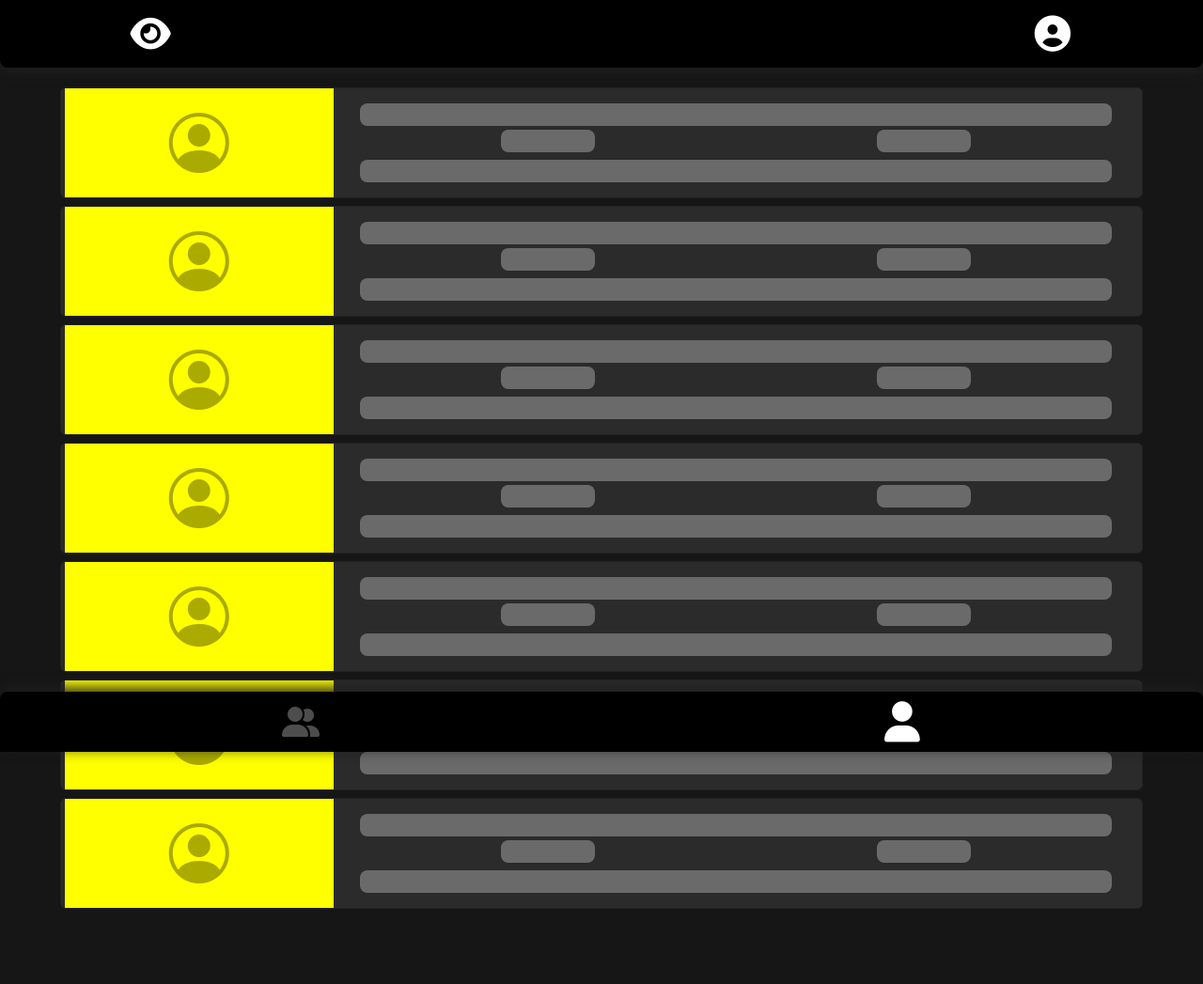
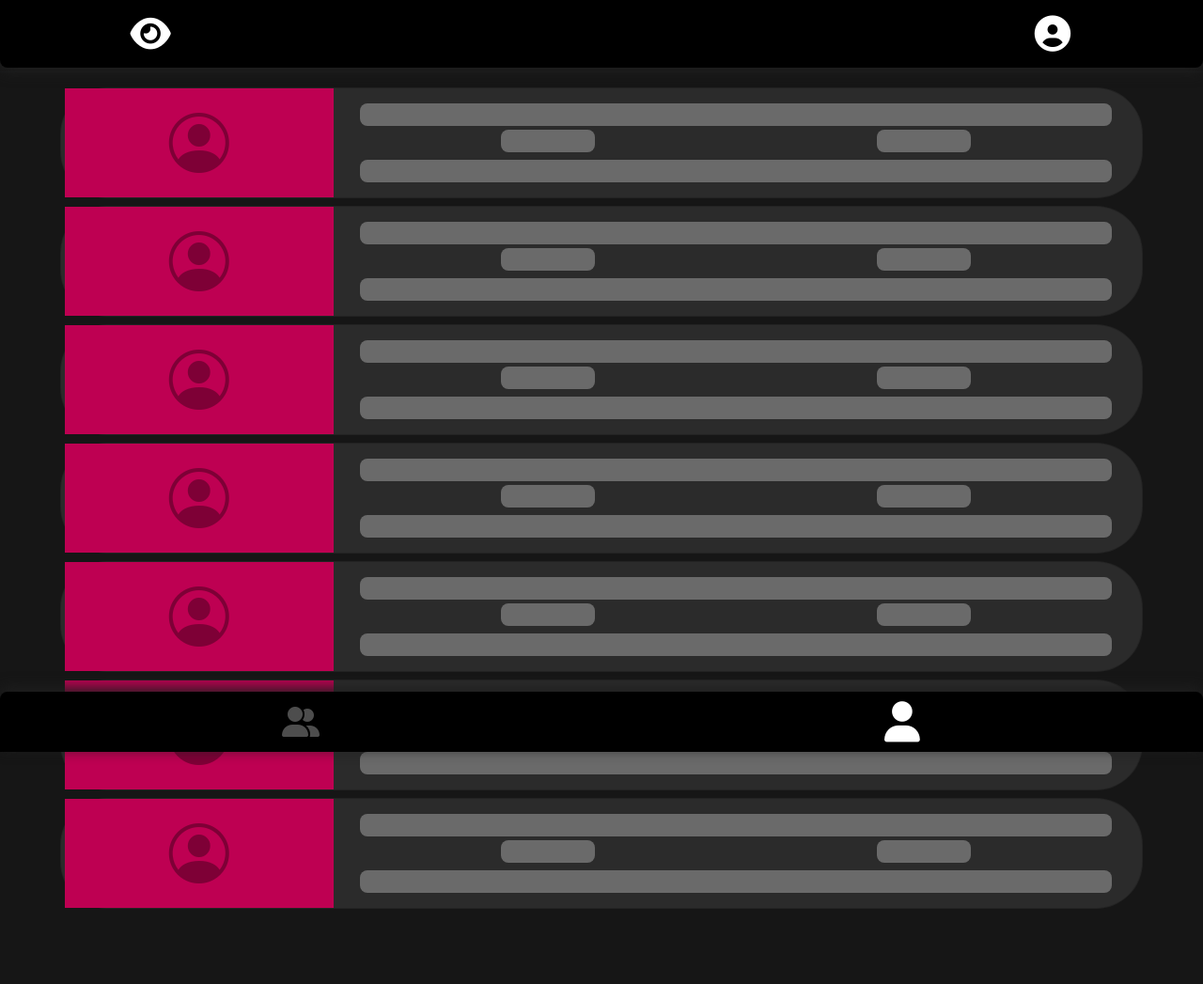
Before and after one commit to ro-jc/checkmate, a Flask app: template checkmate/templates/index.html in a window 1280 px wide. Shown: the whole page at 94% size. Run offline with Flask 3, Linux system fonts and the light colour scheme; the template is opened without the code that fills it, so the values that code supplies are empty; some libraries are stand-ins or nearby versions.

Commit message:
slight design changes

```diff
--- a/checkmate/static/styleOne.css
+++ b/checkmate/static/styleOne.css
@@ -161,7 +161,7 @@ body::-webkit-scrollbar {
     flex-direction: column;
     justify-content: center;
     align-items: center;
-    background: yellow;
+    background: rgb(190, 0, 82);
 }
 
 .groupImageBox {
@@ -183,6 +183,7 @@ body::-webkit-scrollbar {
     /* border: 0.5px solid white; */
     max-width: 90vw;
     min-height: 13vh;
+    border-radius: 50px;
 }
 
 .groupCard {
```
